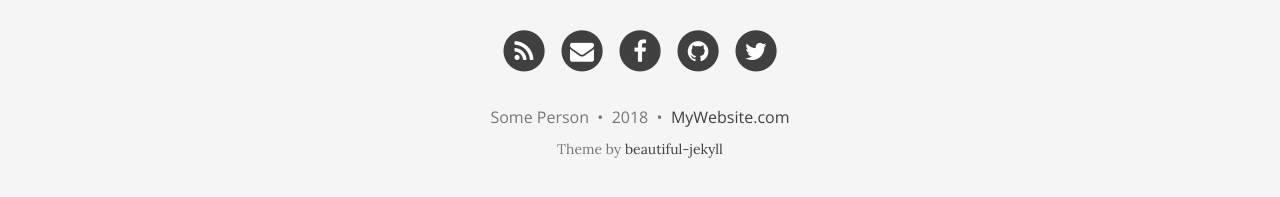
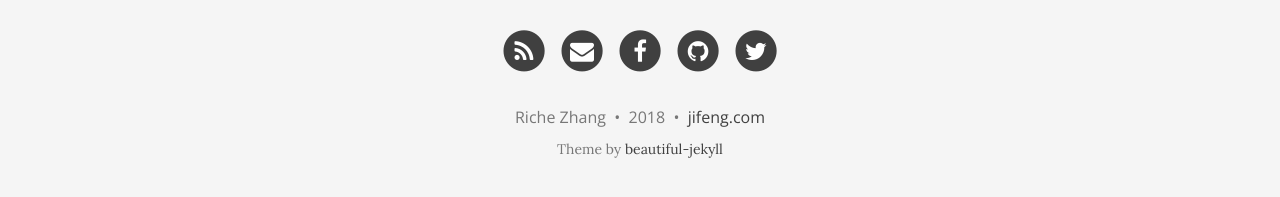
Before and after one commit to RicheZhang/RicheZhang.github.io, a Jekyll site: the page built from index.html, in a window 1280 px wide and 900 px high, scrolled down 1134 px. Shown: the part 690-887 px from the top of the window. Built offline with Jekyll 4.4.1, drawn with Linux system fonts in a browser that asks for light colours; nearby versions of some CDN libraries; the list of posts is cut into pages by our own code.

Commit message:
personal info

```diff
--- a/_config.yml
+++ b/_config.yml
@@ -32,7 +32,7 @@
 
 # Image to show in the navigation bar - image must be a square (width = height)
 # Remove this parameter if you don't want an image in the navbar
-avatar: "/img/avatar.jpg"
+avatar: "/img/amyAvatar.png"
 
 # If you want to have an image logo in the top-left corner instead of the title text,
 # then specify the following parameter
@@ -64,7 +64,7 @@
 # Change all these values or delete the ones you don't want.
 # Important: you must keep the "name" parameter, everything else you can remove
 author:
-  name: Some Person
+  name: Riche Zhang
 
 # Select your active Social Network Links.
 # Uncomment the links you want to show in the footer and add your information to each link.
@@ -72,10 +72,10 @@
 # If you want to add a new link that isn't here, you'll need to also edit the file _data/SocialNetworks.yml
 social-network-links:
   rss: true
-  email: "someone@example.com"
-  facebook: daattali
-  github: daattali
-  twitter: daattali
+  email: "riche.cheung@gmail.com"
+  facebook: riche cheung
+  github: richezhang
+  twitter: richezhangg
 #  reddit: yourname
 #  google-plus: +DeanAttali
 #  linkedin: daattali
@@ -99,7 +99,7 @@
 
 # How to display the link to the website in the footer
 # Remove this if you don't want a link in the footer
-url-pretty: "MyWebsite.com"  # eg. "deanattali.com/beautiful-jekyll"
+url-pretty: "jifeng.com"  # eg. "deanattali.com/beautiful-jekyll"
 
 # --- Web Statistics Section --- #
 
@@ -145,7 +145,7 @@
 # --- Don't need to touch anything below here (but you can if you want) --- #
 
 # Output options (more information on Jekyll's site)
-timezone: "America/Vancouver"
+timezone: "China/Shanghai"
 markdown: kramdown
 highlighter: rouge
 permalink: /:year-:month-:day-:title/
```
Also changed, not shown: img/myAvatar.png (added).
